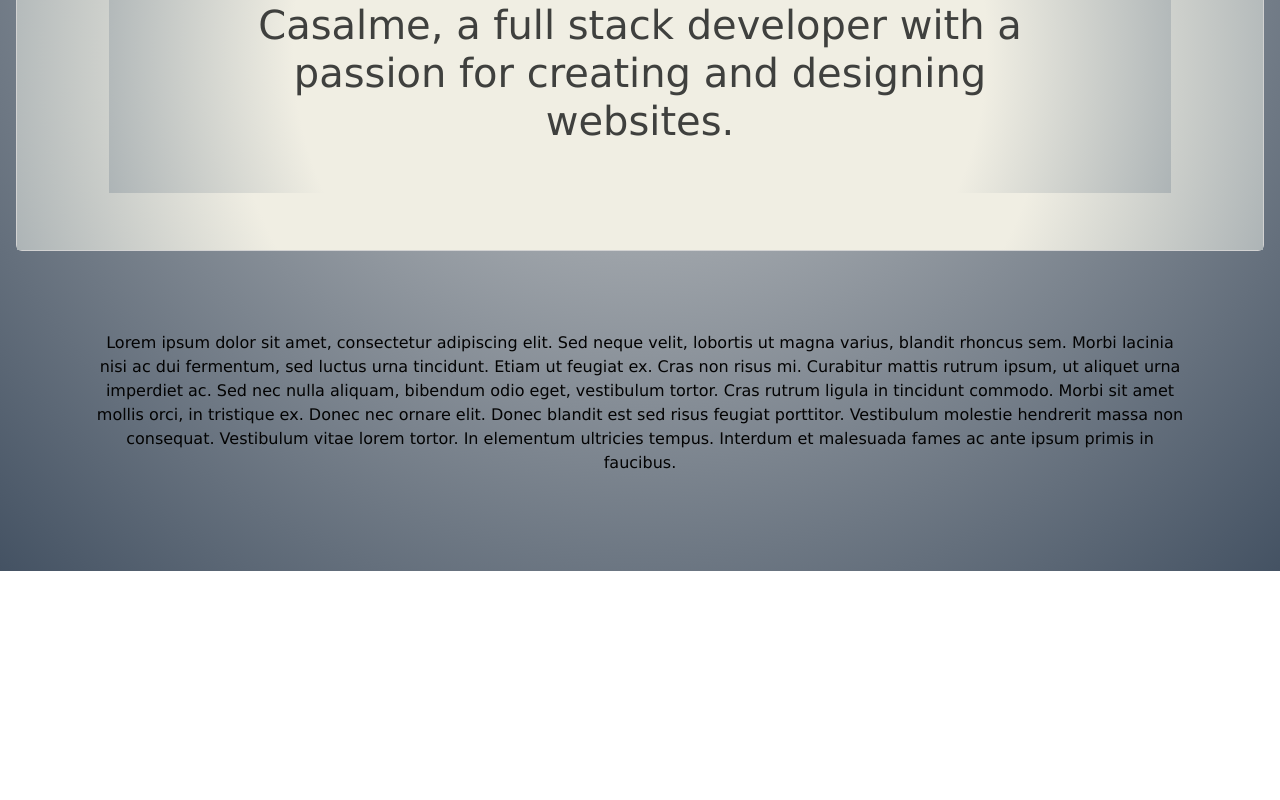
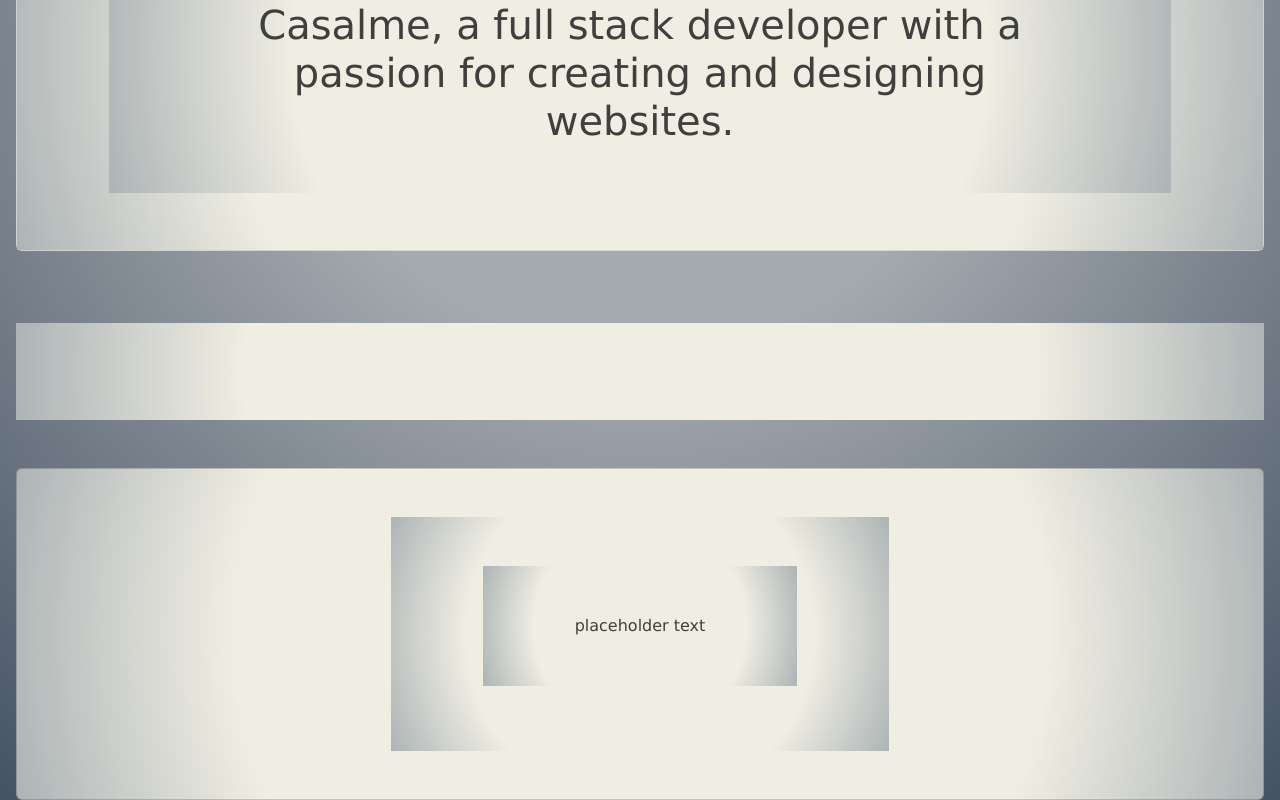
Before and after one commit to ccasalme/CyrlCasalme, a React (Vite) app in the folder CyrlCasalme/: page / in a window 1280 px wide. Shown: the part 807-1607 px from the top of the page. Before the commit the page ends 1378 px from the top, so only its background shows below. Built offline with nearby package versions, Linux system fonts and the light colour scheme.

Commit message:
added a new portfolio image asset

```diff
--- a/CyrlCasalme/src/components/Navbar.jsx
+++ b/CyrlCasalme/src/components/Navbar.jsx
@@ -55,7 +55,7 @@
 
 import { Link, useLocation } from 'react-router-dom';
 import heroBanner from '../assets/PortfolioBanner.png';
-import '../styles/Navbar.css';
+
 
 // Here we are using object destructuring assignment to pluck off our variables from the props object
 // We assign them to their own variable names
--- a/CyrlCasalme/src/index.css
+++ b/CyrlCasalme/src/index.css
@@ -57,3 +57,18 @@ div.card-body {
   align-items: center;
   padding: 48.4463px 92.048px;
 }
+
+.container1 {
+  background: rgb(240,238,227);
+  background: radial-gradient(circle, rgba(240,238,227,1) 63%, rgba(173,180,182,1) 100%);
+  color: #3F403E;
+  font-family: 'Merryweather', Verdana, Tahoma, sans-serif;
+  display: flex;
+  justify-content: center;
+  align-items: center;
+  padding: 48.4463px 92.048px;
+}
+
+.portfolio-image {
+  background-image: url('./portfolioimage.png');
+}
--- a/CyrlCasalme/src/pages/Home.jsx
+++ b/CyrlCasalme/src/pages/Home.jsx
@@ -10,20 +10,23 @@ export default function Home() {
                 Welcome to my portfolio! I am Cyrl Casalme, a full stack developer
                 with a passion for creating and designing websites.
             </h1>
+        </CCardBody>
+        </CCard>
+        <br />
+        <br />
+        <br/>
+        <CCardBody>
+            <img />
+        </CCardBody>
+        <br />
+        <br />
+        <CCard className="container1">
+          <CCardBody>
+            <p className="home-intro">
+                placeholder text
+            </p>
           </CCardBody>
         </CCard>
-        <p>
-          Lorem ipsum dolor sit amet, consectetur adipiscing elit. Sed neque
-          velit, lobortis ut magna varius, blandit rhoncus sem. Morbi lacinia nisi
-          ac dui fermentum, sed luctus urna tincidunt. Etiam ut feugiat ex. Cras
-          non risus mi. Curabitur mattis rutrum ipsum, ut aliquet urna imperdiet
-          ac. Sed nec nulla aliquam, bibendum odio eget, vestibulum tortor. Cras
-          rutrum ligula in tincidunt commodo. Morbi sit amet mollis orci, in
-          tristique ex. Donec nec ornare elit. Donec blandit est sed risus feugiat
-          porttitor. Vestibulum molestie hendrerit massa non consequat. Vestibulum
-          vitae lorem tortor. In elementum ultricies tempus. Interdum et malesuada
-          fames ac ante ipsum primis in faucibus.
-        </p>
       </div>
     );
   }
```
Also changed, not shown: CyrlCasalme/src/App.css (added), CyrlCasalme/src/assets/Portfolioimage.png (added), CyrlCasalme/src/styles/Navbar.css (deleted).
